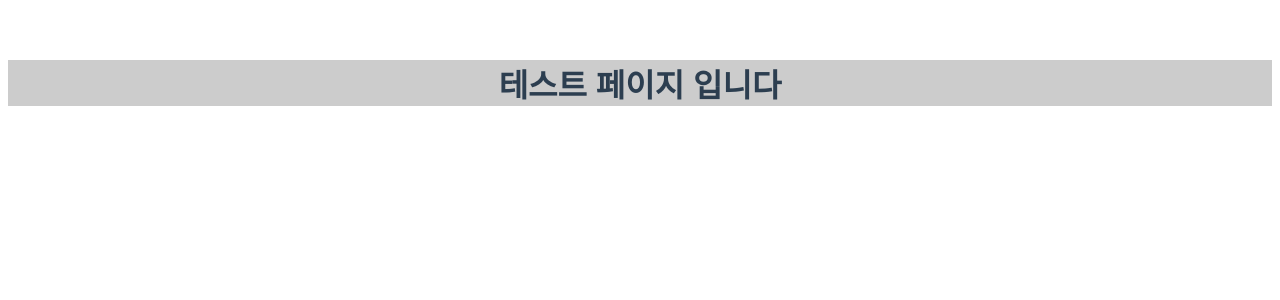
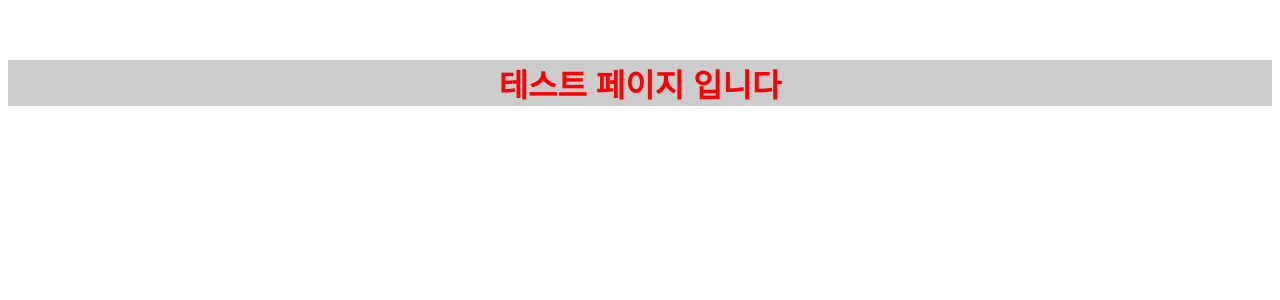
Before and after one commit to kimjiwon506/jwproject01, a Vue app: page / in a window 1280 px wide. Shown: the top 300 px of the page. Built offline with nearby package versions, Linux system fonts and the light colour scheme.

Commit message:
scss 셋팅 및 테스트

```diff
--- a/src/App.vue
+++ b/src/App.vue
@@ -12,13 +12,14 @@ export default {
 }
 </script>
 
-<style>
+<style lang="scss">
+@import '@/assets/styles/_variables.scss';
 #app {
   font-family: 'Avenir', Helvetica, Arial, sans-serif;
   -webkit-font-smoothing: antialiased;
   -moz-osx-font-smoothing: grayscale;
   text-align: center;
-  color: #2c3e50;
+  color: $bgColor;
   margin-top: 60px;
 }
 </style>
--- /dev/null
+++ b/src/assets/styles/_variables.scss
@@ -0,0 +1 @@
+$bgColor: red;
```
Also changed, not shown: 1 other file (tests, documents, lock files or other folders).
